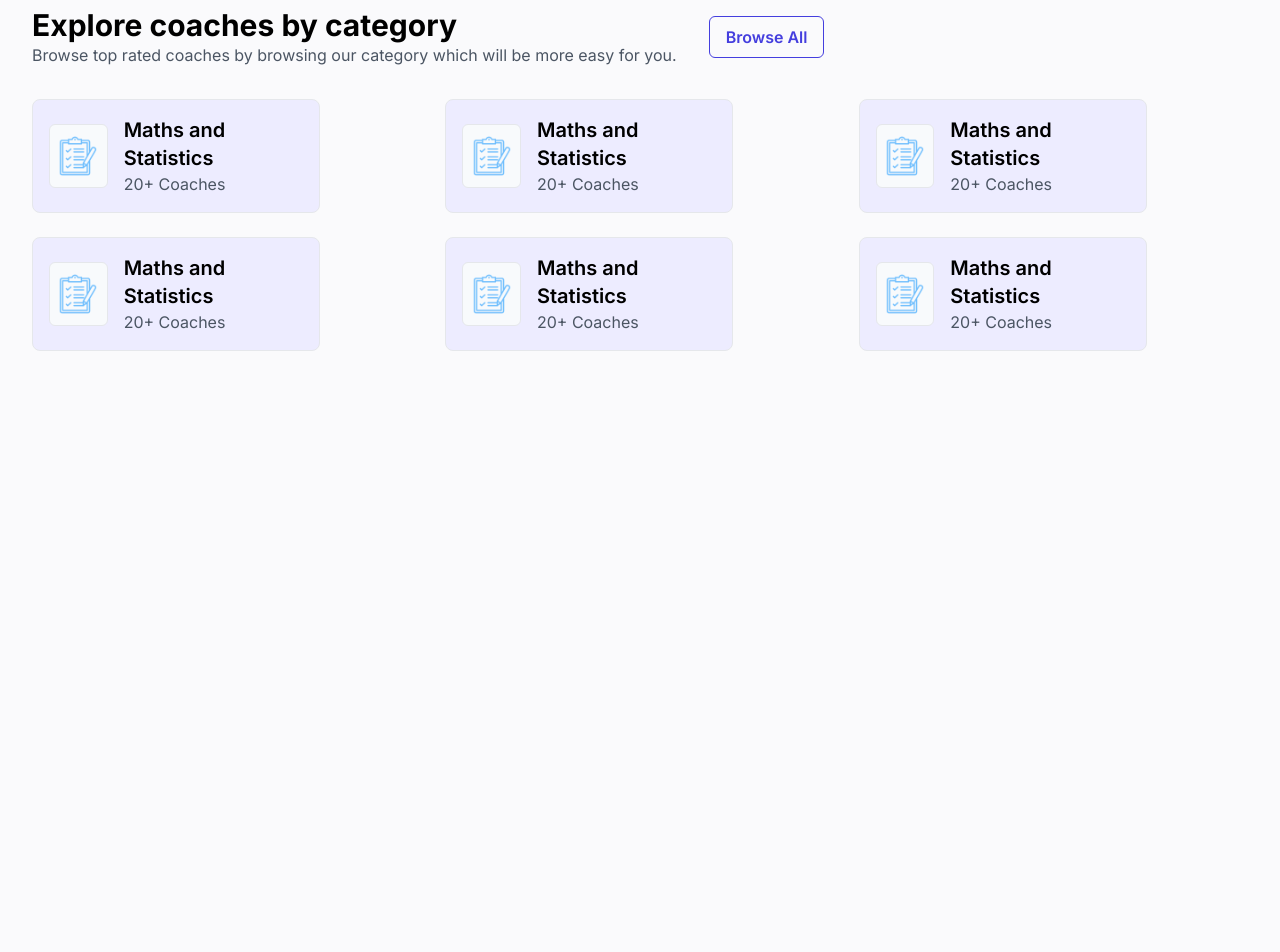
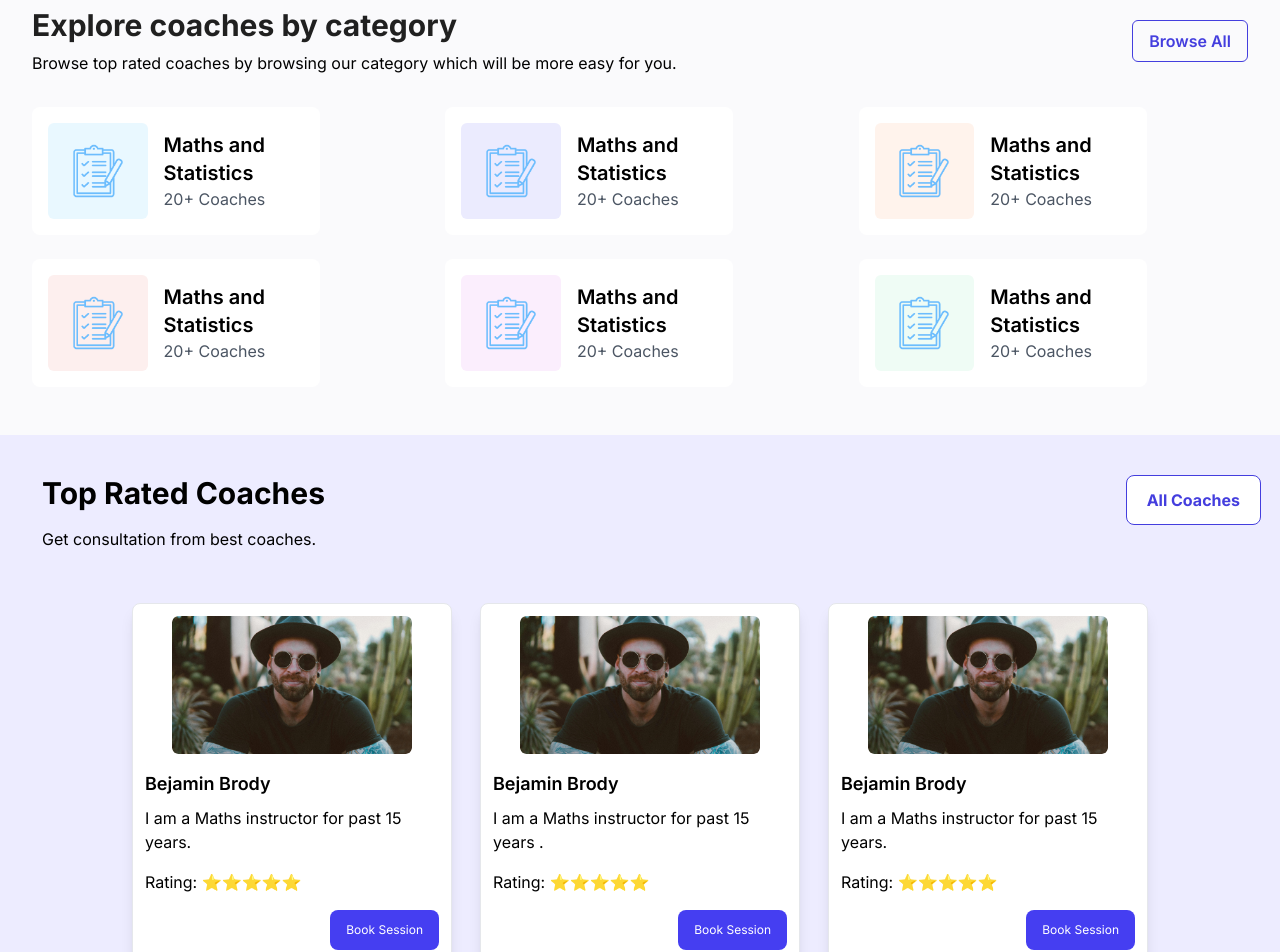
Before and after one commit to MatchGenius20/webapp, a Next.js app: page / in a window 1280 px wide. Shown: the part 820-1772 px from the top of the page. Before the commit the page ends 1219 px from the top, so only its background shows below. Built offline with nearby package versions, Linux system fonts and the light colour scheme.

Commit message:
made responsivw and added coach list

```diff
--- a/src/app/page.tsx
+++ b/src/app/page.tsx
@@ -1,4 +1,5 @@
 import Category from "@/components/Category"
+import CoachList from "@/components/CoachList"
 import Info from "@/components/Info"
 import Navbar from "@/components/Navbar"
 import Stats from "@/components/Stats"
@@ -10,6 +11,7 @@ export default async function Home() {
       <Info/>
       <Stats/>
       <Category/>
+      <CoachList/>
     </>
   )
 }
--- a/src/components/Category.tsx
+++ b/src/components/Category.tsx
@@ -2,29 +2,29 @@ import CategoryCard from '../components/CategryCard';
 import Link from 'next/link';
 
 const categories = [
-  { name: "Maths and Statistics", coaches: "20+ Coaches", bgColor: "#EDECFF" },
-  { name: "Maths and Statistics", coaches: "20+ Coaches", bgColor: "#EDECFF" },
-  { name: "Maths and Statistics", coaches: "20+ Coaches", bgColor: "#EDECFF" },
-  { name: "Maths and Statistics", coaches: "20+ Coaches", bgColor: "#EDECFF" },
-  { name: "Maths and Statistics", coaches: "20+ Coaches", bgColor: "#EDECFF" },
-  { name: "Maths and Statistics", coaches: "20+ Coaches", bgColor: "#EDECFF" },
+  { name: "Maths and Statistics", coaches: "20+ Coaches", bgColor: "#E9F8FF" },
+  { name: "Maths and Statistics", coaches: "20+ Coaches", bgColor: "#EBEBFE" },
+  { name: "Maths and Statistics", coaches: "20+ Coaches", bgColor: "#FFF3EC" },
+  { name: "Maths and Statistics", coaches: "20+ Coaches", bgColor: "#FDEFEE" },
+  { name: "Maths and Statistics", coaches: "20+ Coaches", bgColor: "#FBEEFD" },
+  { name: "Maths and Statistics", coaches: "20+ Coaches", bgColor: "#EFFCF5" },
 ];
 
-const CategoryPage = () => {
+const CategoryPage: React.FC = () => {
   return (
-    <div className="max-w-7xl mx-auto px-8 py-12">
-      <div className="flex flex-col md:flex-row justify-start items-start md:items-center mb-8">
+    <div className="max-w-7xl mx-auto px-4 sm:px-6 lg:px-8 py-12">
+      <div className="flex flex-col md:flex-row justify-between items-start md:items-center mb-8">
         <div className="flex flex-col">
-          <h2 className="text-3xl font-bold">Explore coaches by category</h2>
-          <p className="text-gray-600">Browse top rated coaches by browsing our category which will be more easy for you.</p>
+          <h2 className="text-3xl font-bold text-[#202020] mb-2">Explore coaches by category</h2>
+          <p className="text-[#000000]">Browse top rated coaches by browsing our category which will be more easy for you.</p>
         </div>
-        <div className="mt-4 md:mt-0 md:ml-8 flex flex-end">
+        <div className="mt-4 md:mt-0">
           <Link href="/browse-all" passHref>
-            <div className="text-[#443EDE] border  border-[#443EDE] px-4 py-2 rounded-md cursor-pointer font-semibold">Browse All</div>
+            <div className="text-[#443EDE] border border-[#443EDE] px-4 py-2 rounded-md cursor-pointer font-semibold text-center">Browse All</div>
           </Link>
         </div>
       </div>
-      <div className="grid grid-cols-1 md:grid-cols-2 lg:grid-cols-3 gap-6">
+      <div className="grid grid-cols-1 sm:grid-cols-2 lg:grid-cols-3 gap-6">
         {categories.map((category, index) => (
           <CategoryCard
             key={index}
--- a/src/components/CategryCard.tsx
+++ b/src/components/CategryCard.tsx
@@ -6,20 +6,21 @@ type CategoryCardProps = {
   bgColor: string;
 };
 
-const CategoryCard   = ({ name, coaches, bgColor }:CategoryCardProps) => {
+const CategoryCard   = ({ name ,coaches, bgColor }:CategoryCardProps) => {
   return (
+    <>
     <div
-      className="flex items-center p-4 bg-white border rounded-lg"
-      style={{ backgroundColor: bgColor, maxWidth: '18rem' }}
+      className="flex items-center p-4 bg-[#FFFFFF]  rounded-lg" style={ {maxWidth: '18rem'} }
     >
-      <div className="w-16 h-16 flex items-center justify-center bg-slate-50 border rounded-md mr-4">
-        <Image height={40} width={40} alt="icon" src="/images/assessment 1.png" />
+      <div className="w-32 h-24 flex  items-center justify-center flex-col  rounded-md" style={{ backgroundColor: bgColor}}>
+        <Image height={54} width={54} alt="icon" src="/images/assessment 1.png" />
       </div>
-      <div>
+      <div className='bg-[#FFFFFF] px-4 w-48'>
         <h3 className="text-xl font-semibold">{name}</h3>
         <p className="text-gray-600">{coaches}</p>
       </div>
     </div>
+  </>
   );
 };
 
--- /dev/null
+++ b/src/components/CoachCard.tsx
@@ -0,0 +1,27 @@
+import Image from 'next/image';
+import React from 'react';
+
+interface CoachCardProps {
+  name: string;
+  description: string;
+  rating: number;
+  imageUrl: string;
+}
+
+const CoachCard: React.FC<CoachCardProps> = ({ name, description, rating, imageUrl }) => {
+  return (
+    <div className="bg-white border border-gray-200 p-3 text-left rounded-lg shadow-lg max-w-xs">
+      <div className="flex justify-center">
+        <Image height={240} width={240} src={imageUrl} alt={`${name}'s picture`} className="object-cover rounded-md" />
+      </div>
+      <h3 className="text-lg font-semibold mt-4">{name}</h3>
+      <p className="mt-2">{description}</p>
+      <div className="mt-4">Rating: {Array(rating).fill('⭐').join('')}</div>
+      <div className="flex justify-end mt-4">
+        <button className="px-4 py-3 bg-[#453EF1] text-white rounded-lg hover:bg-purple-700 text-xs">Book Session</button>
+      </div>
+    </div>
+  );
+};
+
+export default CoachCard;
--- /dev/null
+++ b/src/components/CoachList.tsx
@@ -0,0 +1,81 @@
+import React from 'react';
+import CoachCard from '../components/CoachCard';
+import Link from 'next/link';
+
+interface Coach {
+  name: string;
+  description: string;
+  rating: number;
+  imageUrl: string;
+}
+
+const coaches: Coach[] = [
+  {
+    name: 'Bejamin Brody',
+    description: 'I am a Maths instructor for past 15 years.',
+    rating: 5,
+    imageUrl: '/images/coachpic.png',
+  },
+  {
+    name: 'Bejamin Brody',
+    description: 'I am a Maths instructor for past 15 years .',
+    rating: 5,
+    imageUrl: '/images/coachpic.png',
+  },
+  {
+    name: 'Bejamin Brody',
+    description: 'I am a Maths instructor for past 15 years.',
+    rating: 5,
+    imageUrl: '/images/coachpic.png',
+  },
+  {
+    name: 'Bejamin Brody',
+    description: 'I am a Maths instructor for past 15 years.',
+    rating: 5,
+    imageUrl: '/images/coachpic.png',
+  },
+  {
+    name: 'Bejamin Brody',
+    description: 'I am a Maths instructor for past 15 years.',
+    rating: 5,
+    imageUrl: '/images/coachpic.png',
+  },
+  {
+    name: 'Bejamin Brody',
+    description: 'I am a Maths instructor for past 15 years.',
+    rating: 3,
+    imageUrl: '/images/coachpic.png',
+  },
+  // Add more coach objects as needed
+];
+
+const CoachList: React.FC = () => {
+  return (
+    <div className="flex flex-col items-center py-10 bg-[#EDECFF]">
+      <div className="flex justify-between w-full max-w-4xl px-4 mb-10">
+        <div className='ml-[-166px]'>
+          <h1 className="text-3xl font-bold mb-1">Top Rated Coaches</h1>
+          <p className="text-[#000000] py-3">Get consultation from best coaches.</p>
+        </div>
+        <div className='mr-[-189px]'>
+          <Link href="/all-coaches" passHref>
+            <button className=" border border-[#443EDE] px-5 py-3 bg-[#FFFFFF] text-[#443EDE] hover:text-purple-600 rounded-lg font-bold">All Coaches</button>
+          </Link>
+        </div>
+      </div>
+      <div className="grid grid-cols-1 sm:grid-cols-2 lg:grid-cols-3 gap-7 justify-center">
+        {coaches.map((coach, index) => (
+          <CoachCard
+            key={index}
+            name={coach.name}
+            description={coach.description}
+            rating={coach.rating}
+            imageUrl={coach.imageUrl}
+          />
+        ))}
+      </div>
+    </div>
+  );
+};
+
+export default CoachList;
--- a/src/components/Info.tsx
+++ b/src/components/Info.tsx
@@ -2,7 +2,7 @@ import Image from "next/image"
 
 const Hero = () => {
   return (
-    <div className="bg-gray-50 ml-36">
+    <div className="bg-gray-50">
       <div className="max-w-7xl mx-auto py-16 px-4 sm:px-5 lg:px-6 flex flex-col md:flex-row items-center">
         <div className="md:w-1/2 md:pr-8 mb-8 md:mb-0">
           <h1 className="text-4xl font-extrabold text-gray-900">
@@ -11,8 +11,8 @@ const Hero = () => {
             <span className="text-[#443EDE]">instantly</span>.
           </h1>
           <p className="mt-4 text-lg text-gray-600">
-            Get instant consultation and guidance<br/> from the coach of your choice,
-            and <br/> get ahead in your career.
+            Get instant consultation and guidance<br /> from the coach of your choice,
+            and <br /> get ahead in your career.
           </p>
           <div className="mt-8 flex space-x-4">
             <button className="bg-[#443EDE] text-white px-4 py-2 rounded-md hover:bg-[#3836c4] font-semibold">
@@ -24,16 +24,7 @@ const Hero = () => {
           </div>
         </div>
         <div className="md:w-1/2 flex justify-center">
-        <Image src="/images/design.png" width={480} height={480} alt="desin"/>
-          {/* <div className="relative pb-56 h-0 overflow-hidden rounded-md shadow-lg">
-            <iframe
-              className="absolute top-0 left-0 w-full h-full"
-              src="https://www.youtube.com/embed/dQw4w9WgXcQ"
-              allow="accelerometer; autoplay; clipboard-write; encrypted-media; gyroscope; picture-in-picture"
-              allowFullScreen
-              title="Video"
-            ></iframe>
-          </div> */}
+          <Image src="/images/design.png" width={480} height={480} alt="design" />
         </div>
       </div>
     </div>
--- a/src/components/Navbar.tsx
+++ b/src/components/Navbar.tsx
@@ -6,7 +6,7 @@ const Navbar = () => {
       <div className="max-w-7xl mx-auto px-4 sm:px-6 lg:px-8">
         <div className="flex justify-between items-center h-16">
           <div className="flex items-center">
-            <Link href="/" className="text-2xl text-[#443EDE]  font-bold mr-8 -ml-4">
+            <Link href="/" className="text-2xl text-[#443EDE] font-bold mr-8">
               DebatesMatch
             </Link>
           </div>
@@ -25,7 +25,7 @@ const Navbar = () => {
             <Link href="/sign-in" className="text-[#1E1E1E] hover:text-gray-700 font-semibold px-3">
               Sign In
             </Link>
-            <Link href="/register" className="bg-[#443EDE] text-[#ffff] font-semibold  px-6 py-2 rounded-md hover:bg-[#3836c4]">
+            <Link href="/register" className="bg-[#443EDE] text-[#ffff] font-semibold px-6 py-2 rounded-md hover:bg-[#3836c4]">
               Register
             </Link>
           </div>
```
Also changed, not shown: src/components/Stats.tsx (+6 -6 lines), public/images/coachpic.png (added).
